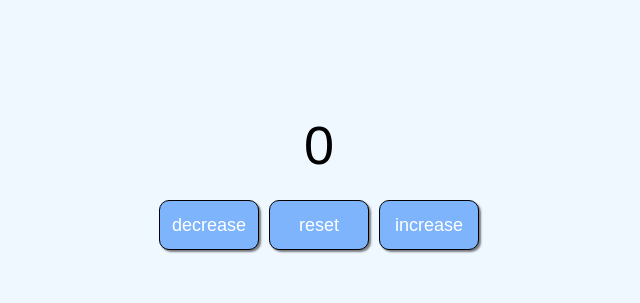
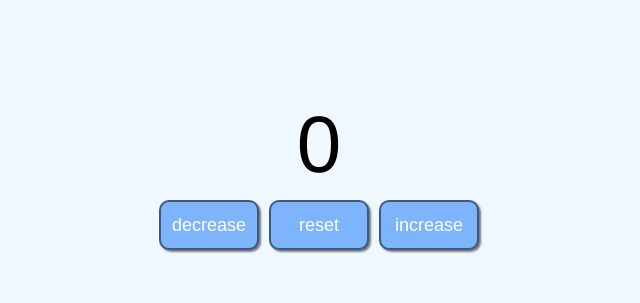
Before and after one commit to Nubzie187/simple-counter, a plain HTML site: page index.html in a window 1280 px wide. Shown: the whole page, without its empty margins (321-961 px from the left). Drawn offline with Linux system fonts and the light colour scheme.

Commit message:
Added a transition to the buttons and changed display font size

```diff
--- a/styles.css
+++ b/styles.css
@@ -5,7 +5,7 @@
 
 body {
     background-color: aliceblue;
-    font-family:Arial, Helvetica, sans-serif;
+    font-family: Helvetica;
 }
 
 #main-container {
@@ -25,7 +25,7 @@ body {
     width: 400px;
     height: 50px;
     margin: 0px auto;
-    font-size: 54px;
+    font-size: 5em;
 }
 
 #btn-container {
@@ -45,11 +45,12 @@ body {
     height: 50px;
     margin: 5px 5px;
     background-color: rgb(125,180,252);
-    border: 1px solid black;
+    border: 2px solid hsla(0, 0%, 0%, 0.500);
     box-shadow: 2px 2px 2px rgba(0, 0, 0, 0.500);
     border-radius: 10px;
     color: white;
     font-size: 18px;
+    transition: background-color 0.25s;
 }
 
 .count-btn:hover {
```
